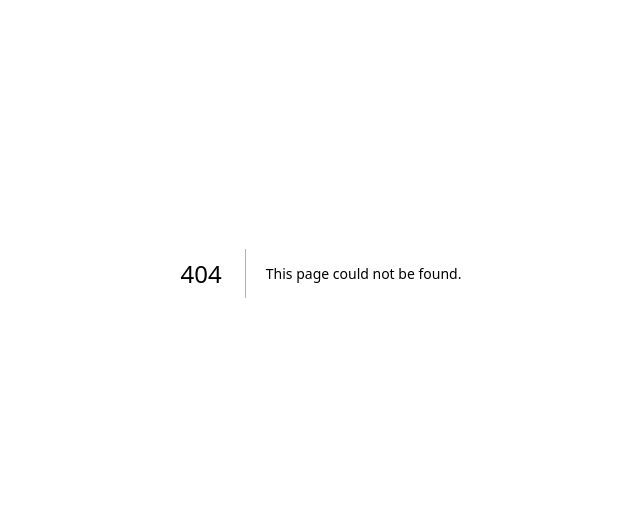
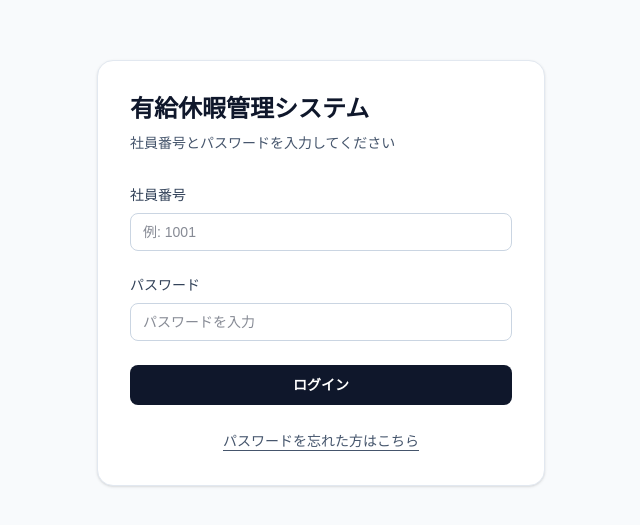
Before and after one commit to Natsumi-lab/Paid-Vacation, a Next.js app: page /login in a window 1280 px wide. Before the commit this address had no page. Shown: the part 127-652 px from the top of the page, without its empty margins (319-959 px from the left). Built offline with nearby package versions, Linux system fonts and the light colour scheme.

Commit message:
feat(login): add page.tsx

```diff
--- /dev/null
+++ b/src/app/login/page.tsx
@@ -0,0 +1,219 @@
+"use client";
+
+import Link from "next/link";
+import { useRouter } from "next/navigation";
+import { signIn } from "next-auth/react";
+import { FormEvent, useMemo, useState } from "react";
+
+const PAGE_TITLE = "有給休暇管理システム";
+const PAGE_DESCRIPTION = "社員番号とパスワードを入力してください";
+const FORGOT_PASSWORD_PATH = "/forgot-password";
+const DEFAULT_REDIRECT_PATH = "/dashboard";
+
+type LoginFormValues = {
+  employeeNumber: string;
+  password: string;
+};
+
+type ValidationErrors = {
+  employeeNumber?: string;
+  password?: string;
+};
+
+function validateLoginForm(values: LoginFormValues): ValidationErrors {
+  const errors: ValidationErrors = {};
+
+  if (values.employeeNumber.trim() === "") {
+    errors.employeeNumber = "社員番号を入力してください。";
+  }
+
+  if (values.password.trim() === "") {
+    errors.password = "パスワードを入力してください。";
+  }
+
+  return errors;
+}
+
+function hasValidationErrors(errors: ValidationErrors): boolean {
+  return Object.keys(errors).length > 0;
+}
+
+export default function LoginPage() {
+  const router = useRouter();
+
+  const [formValues, setFormValues] = useState<LoginFormValues>({
+    employeeNumber: "",
+    password: "",
+  });
+
+  const [validationErrors, setValidationErrors] = useState<ValidationErrors>(
+    {},
+  );
+  const [loginErrorMessage, setLoginErrorMessage] = useState("");
+  const [isSubmitting, setIsSubmitting] = useState(false);
+
+  const isSubmitDisabled = useMemo(() => {
+    return isSubmitting;
+  }, [isSubmitting]);
+
+  function updateField<K extends keyof LoginFormValues>(
+    fieldName: K,
+    value: LoginFormValues[K],
+  ) {
+    setFormValues((currentValues) => ({
+      ...currentValues,
+      [fieldName]: value,
+    }));
+
+    setValidationErrors((currentErrors) => ({
+      ...currentErrors,
+      [fieldName]: undefined,
+    }));
+
+    setLoginErrorMessage("");
+  }
+
+  async function handleSubmit(event: FormEvent<HTMLFormElement>) {
+    event.preventDefault();
+
+    const errors = validateLoginForm(formValues);
+    setValidationErrors(errors);
+    setLoginErrorMessage("");
+
+    if (hasValidationErrors(errors)) {
+      return;
+    }
+
+    setIsSubmitting(true);
+
+    try {
+      const result = await signIn("credentials", {
+        employeeNumber: formValues.employeeNumber,
+        password: formValues.password,
+        redirect: false,
+      });
+
+      if (!result) {
+        setLoginErrorMessage("ログイン処理に失敗しました。");
+        return;
+      }
+
+      if (result.error) {
+        setLoginErrorMessage("社員番号またはパスワードが正しくありません。");
+        return;
+      }
+
+      router.push(DEFAULT_REDIRECT_PATH);
+      router.refresh();
+    } catch (error) {
+      console.error("Login failed:", error);
+      setLoginErrorMessage(
+        "予期しないエラーが発生しました。時間をおいて再度お試しください。",
+      );
+    } finally {
+      setIsSubmitting(false);
+    }
+  }
+
+  return (
+    <main className="flex min-h-screen items-center justify-center bg-slate-50 px-4 py-8">
+      <div className="w-full max-w-md rounded-2xl border border-slate-200 bg-white p-8 shadow-sm">
+        <header className="mb-8">
+          <h1 className="text-2xl font-bold text-slate-900">{PAGE_TITLE}</h1>
+          <p className="mt-2 text-sm text-slate-600">{PAGE_DESCRIPTION}</p>
+        </header>
+
+        <form className="space-y-6" onSubmit={handleSubmit} noValidate>
+          <div>
+            <label
+              htmlFor="employeeNumber"
+              className="mb-2 block text-sm font-medium text-slate-700"
+            >
+              社員番号
+            </label>
+            <input
+              id="employeeNumber"
+              name="employeeNumber"
+              type="text"
+              autoComplete="username"
+              value={formValues.employeeNumber}
+              onChange={(event) =>
+                updateField("employeeNumber", event.target.value)
+              }
+              aria-invalid={Boolean(validationErrors.employeeNumber)}
+              aria-describedby={
+                validationErrors.employeeNumber
+                  ? "employeeNumber-error"
+                  : undefined
+              }
+              className="w-full rounded-lg border border-slate-300 px-3 py-2 text-sm text-slate-900 outline-none transition focus:border-slate-500 focus:ring-2 focus:ring-slate-200"
+              placeholder="例: 1001"
+            />
+            {validationErrors.employeeNumber ? (
+              <p
+                id="employeeNumber-error"
+                className="mt-2 text-sm text-red-600"
+              >
+                {validationErrors.employeeNumber}
+              </p>
+            ) : null}
+          </div>
+
+          <div>
+            <label
+              htmlFor="password"
+              className="mb-2 block text-sm font-medium text-slate-700"
+            >
+              パスワード
+            </label>
+            <input
+              id="password"
+              name="password"
+              type="password"
+              autoComplete="current-password"
+              value={formValues.password}
+              onChange={(event) => updateField("password", event.target.value)}
+              aria-invalid={Boolean(validationErrors.password)}
+              aria-describedby={
+                validationErrors.password ? "password-error" : undefined
+              }
+              className="w-full rounded-lg border border-slate-300 px-3 py-2 text-sm text-slate-900 outline-none transition focus:border-slate-500 focus:ring-2 focus:ring-slate-200"
+              placeholder="パスワードを入力"
+            />
+            {validationErrors.password ? (
+              <p id="password-error" className="mt-2 text-sm text-red-600">
+                {validationErrors.password}
+              </p>
+            ) : null}
+          </div>
+
+          {loginErrorMessage ? (
+            <div
+              role="alert"
+              className="rounded-lg border border-red-200 bg-red-50 px-3 py-2 text-sm text-red-700"
+            >
+              {loginErrorMessage}
+            </div>
+          ) : null}
+
+          <button
+            type="submit"
+            disabled={isSubmitDisabled}
+            className="w-full rounded-lg bg-slate-900 px-4 py-2.5 text-sm font-semibold text-white transition hover:bg-slate-800 disabled:cursor-not-allowed disabled:opacity-60"
+          >
+            {isSubmitting ? "ログイン中..." : "ログイン"}
+          </button>
+        </form>
+
+        <div className="mt-6 text-center">
+          <Link
+            href={FORGOT_PASSWORD_PATH}
+            className="text-sm text-slate-600 underline underline-offset-4 hover:text-slate-900"
+          >
+            パスワードを忘れた方はこちら
+          </Link>
+        </div>
+      </div>
+    </main>
+  );
+}
```
